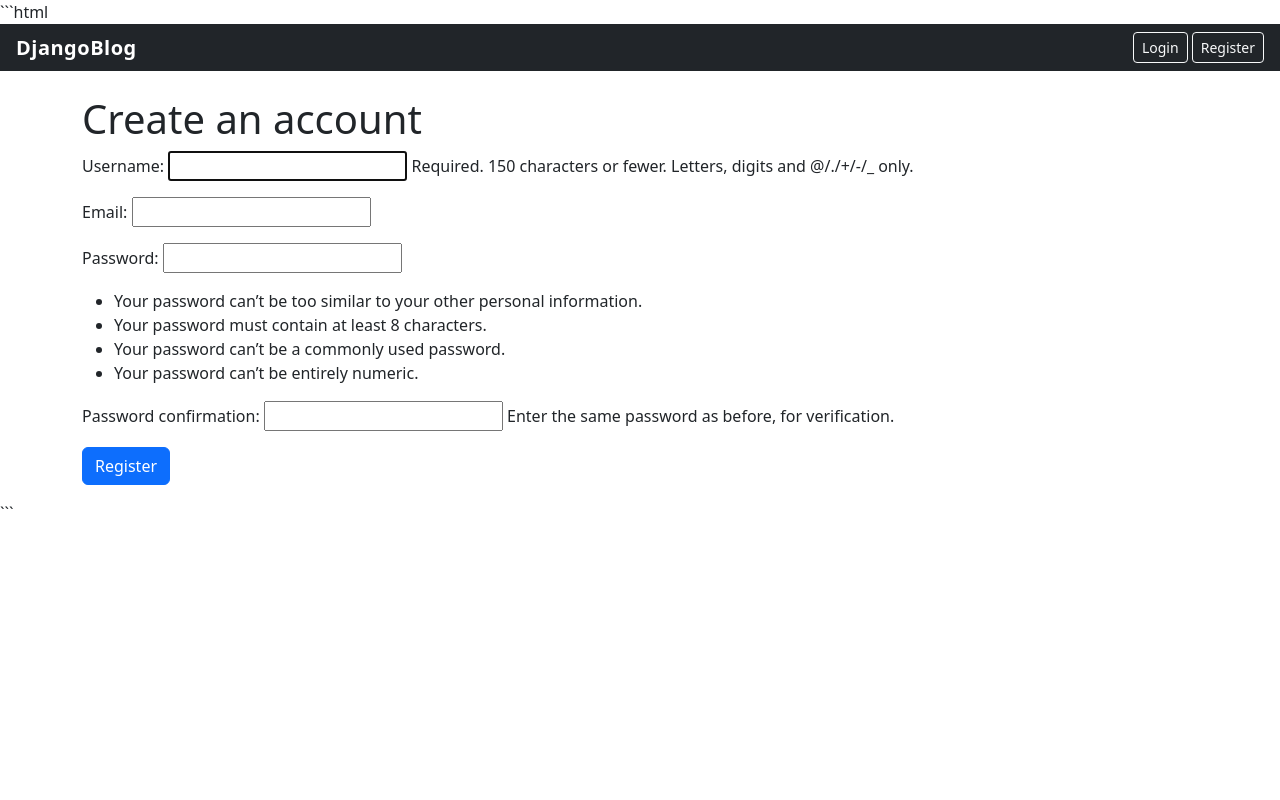
After one commit to myomyatkhine/djangoblog, a Django app: page /register/ in a window 1280 px wide. The commit adds this page. Run offline with Django 5.2, Linux system fonts and the light colour scheme.

Commit message:
Add registration,login,and and logout

````diff
--- a/blog/forms.py
+++ b/blog/forms.py
@@ -1,6 +1,14 @@
 from django import forms
 from .models import Post
+from django.contrib.auth.forms import UserCreationForm
+from django.contrib.auth.models import User
 
+class RegisterForm(UserCreationForm):
+    email = forms.EmailField(required=True)
+
+    class Meta:
+        model = User
+        fields = ("username", "email", "password1", "password2")
 
 class PostForm(forms.ModelForm):
 
--- a/blog/templates/blog/base.html
+++ b/blog/templates/blog/base.html
@@ -1,11 +1,10 @@
+```html
 <!DOCTYPE html>
 <html lang="en">
 
 <head>
     <meta charset="UTF-8">
-
     <title>{% block title %}DjangoBlog{% endblock %}</title>
-
     <link
         href="https://cdn.jsdelivr.net/npm/bootstrap@5.3.3/dist/css/bootstrap.min.css"
         rel="stylesheet">
@@ -17,19 +16,58 @@
 
 <body>
 
+    <!-- Navbar -->
     <nav class="navbar navbar-dark bg-dark px-3">
 
+        <div>
             <a class="navbar-brand" href="{% url 'home' %}">
                 DjangoBlog
             </a>
+        </div>
+
+        <div>
+            {% if request.user.is_authenticated %}
 
                 <a class="btn btn-outline-light btn-sm"
                    href="{% url 'post_create' %}">
                     New Post
                 </a>
 
+                <span class="text-white mx-2">
+                    Hi, {{ request.user.username }}
+                </span>
+
+                <form method="post"
+                      action="{% url 'logout' %}"
+                      class="d-inline">
+
+                    {% csrf_token %}
+
+                    <button type="submit"
+                            class="btn btn-outline-light btn-sm">
+                        Logout
+                    </button>
+
+                </form>
+
+            {% else %}
+
+                <a class="btn btn-outline-light btn-sm"
+                   href="{% url 'login' %}">
+                    Login
+                </a>
+
+                <a class="btn btn-outline-light btn-sm"
+                   href="{% url 'register' %}">
+                    Register
+                </a>
+
+            {% endif %}
+        </div>
+
     </nav>
 
+    <!-- Main Content -->
     <div class="container mt-4">
 
         {% block content %}
@@ -38,4 +76,6 @@
     </div>
 
 </body>
+
 </html>
+```
--- /dev/null
+++ b/blog/templates/blog/register.html
@@ -0,0 +1,10 @@
+{% extends "blog/base.html" %}
+{% block title %}Register{% endblock %}
+{% block content %}
+<h1>Create an account</h1>
+<form method="post">
+    {% csrf_token %}
+    {{ form.as_p }}
+    <button type="submit" class="btn btn-primary">Register</button>
+</form>
+{% endblock %}
--- a/blog/urls.py
+++ b/blog/urls.py
@@ -1,16 +1,36 @@
-
 from django.urls import path
-from .views import ( PostListView, PostDetailView, PostCreateView, PostUpdateView,PostDeleteView, about,
+from .views import (
+    PostListView,
+    PostDetailView,
+    PostCreateView,
+    PostUpdateView,
+    PostDeleteView,
+    about,
     contact,
+    RegisterView,
 )
 
-urlpatterns = [ path("", PostListView.as_view(), name="home"),
- path("about/", about, name="about"),
- path("contact/", contact, name="contact"),
- path("posts/new/", PostCreateView.as_view(), name="post_create"),
- path( "posts/<slug:slug>/", PostDetailView.as_view(), name="post_detail",
+urlpatterns = [
+    path("", PostListView.as_view(), name="home"),
+    path("register/", RegisterView.as_view(), name="register"),
+
+    path("posts/new/", PostCreateView.as_view(), name="post_create"),
+    path(
+        "posts/<slug:slug>/edit/",
+        PostUpdateView.as_view(),
+        name="post_edit",
     ),
-  path( "posts/<slug:slug>/edit/", PostUpdateView.as_view(), name="post_update",), path( "posts/<slug:slug>/delete/",
-  PostDeleteView.as_view(),
- name="post_delete", ),
+    path(
+        "posts/<slug:slug>/delete/",
+        PostDeleteView.as_view(),
+        name="post_delete",
+    ),
+    path(
+        "posts/<slug:slug>/",
+        PostDetailView.as_view(),
+        name="post_detail",
+    ),
+
+    path("about/", about, name="about"),
+    path("contact/", contact, name="contact"),
 ]
--- a/blog/views.py
+++ b/blog/views.py
@@ -8,7 +8,19 @@ from django.views.generic.edit import (
     DeleteView
 )
 from django.urls import reverse_lazy
+from django.contrib.auth import login
+from django.views.generic.edit import CreateView
+from .forms import PostForm, RegisterForm
 
+class RegisterView(CreateView):
+    form_class = RegisterForm
+    template_name = "blog/register.html"
+    success_url = "/"
+
+    def form_valid(self, form):
+        response = super().form_valid(form)
+        login(self.request, self.object)
+        return response
 
 class PostUpdateView(UpdateView):
 
--- a/config/settings.py
+++ b/config/settings.py
@@ -137,3 +137,5 @@ STATICFILES_DIRS = [
 DEFAULT_AUTO_FIELD = 'django.db.models.BigAutoField'
 MEDIA_URL = '/media/'
 MEDIA_ROOT = BASE_DIR / "media"
+LOGIN_REDIRECT_URL = "home"
+LOGOUT_REDIRECT_URL = "home"
--- a/config/urls.py
+++ b/config/urls.py
@@ -1,17 +1,18 @@
 from django.contrib import admin
+from django.urls import path, include
 from django.conf import settings
 from django.conf.urls.static import static
-from django.urls import path, include
-
+from django.contrib.auth import views as auth_views
 import debug_toolbar
 
 
 urlpatterns = [
     path("admin/", admin.site.urls),
+    path( "login/",auth_views.LoginView.as_view(template_name="blog/login.html"), name="login"),
+        path("logout/", auth_views.LogoutView.as_view(next_page="home"),name="logout"),
     path("", include("blog.urls")),
     path("__debug__/", include(debug_toolbar.urls)),
 ]
-
 if settings.DEBUG:
     urlpatterns += static(
         settings.MEDIA_URL,
````
Also changed, not shown: blog/templates/blog/login.html (added, +10 -0 lines), blog/migrations/0006_alter_post_slug_alter_post_status_alter_post_tags.py (added), media/post_covers/01-2026__9_10.png (added). Lines whose indentation alone changed are shown as unchanged.
